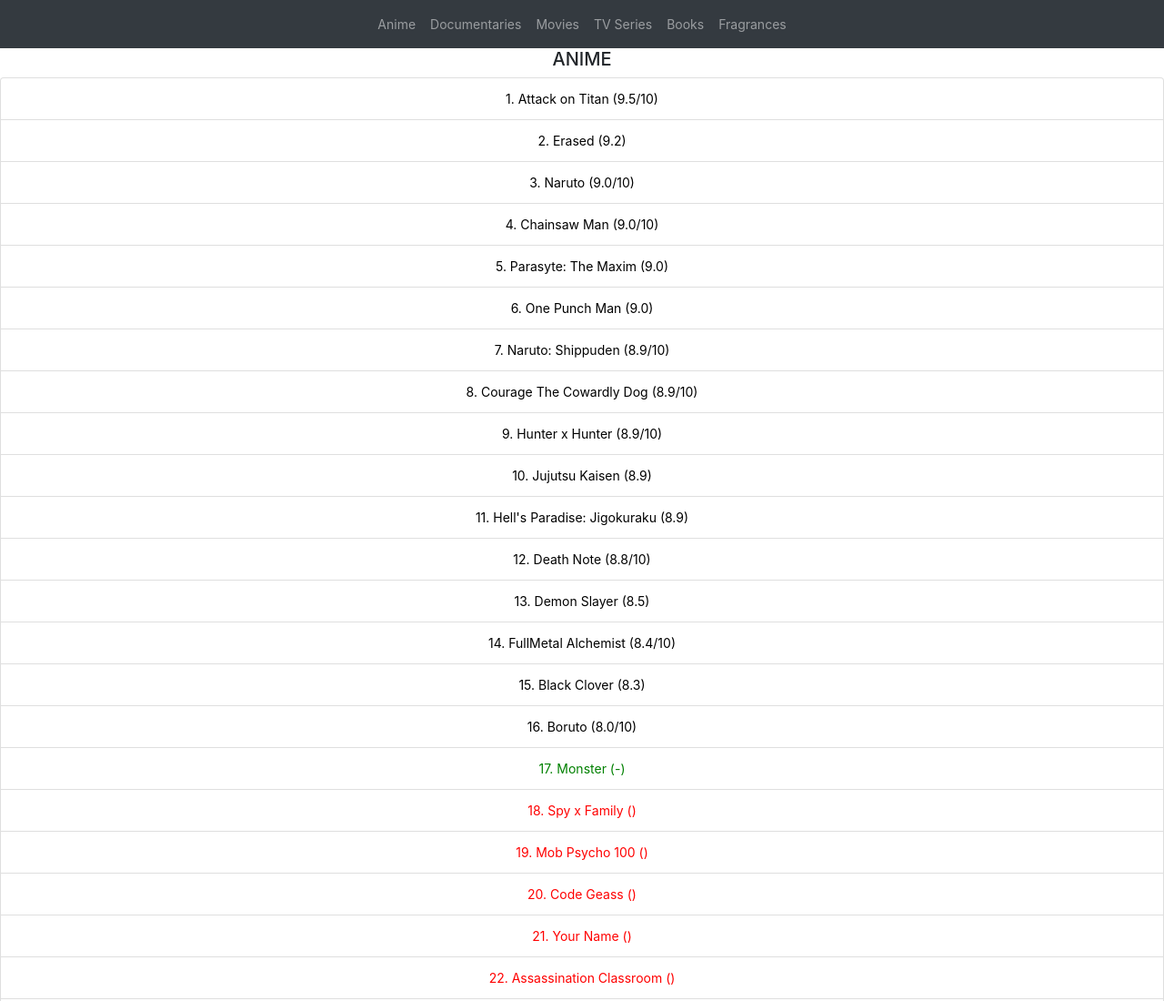
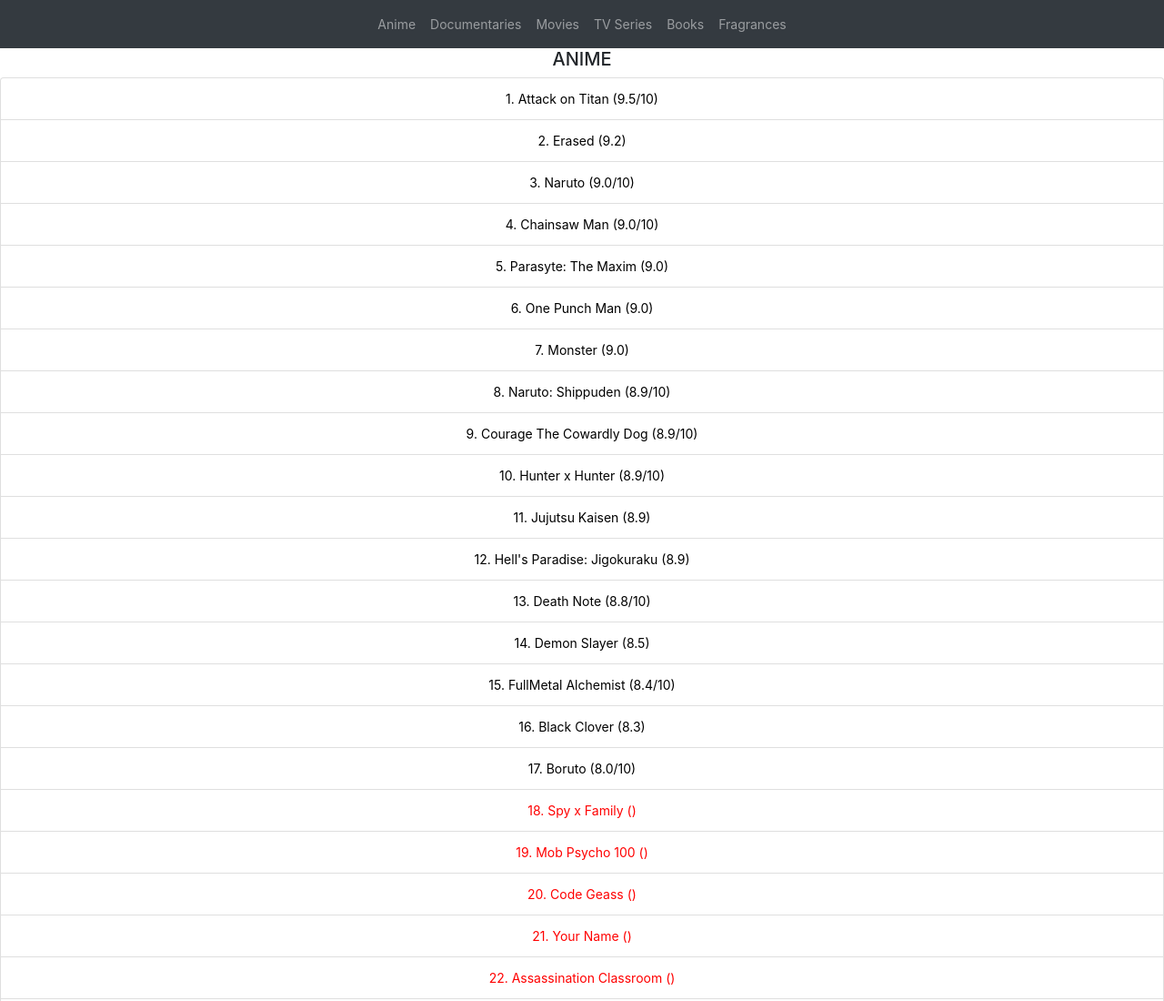
Before and after one commit to anandman03/susanoo, a plain HTML site: page index.html in a window 1280 px wide. Shown: the top 1100 px of the page at 91% size. Drawn offline with nearby package versions, Linux system fonts and the light colour scheme.

Commit message:
update movie & anime list

```diff
--- a/index.html
+++ b/index.html
@@ -414,6 +414,14 @@ const content = {
             "rating": "8.8"
         },
         {
+            "title": "A Quiet Place I",
+            "rating": "8.3"
+        },
+        {
+            "title": "A Quiet Place II",
+            "rating": "8.4"
+        },
+        {
             "title": "The Pianist",
             "rating": ""
         },
@@ -757,7 +765,7 @@ const content = {
         },
         {
             "title": "Monster",
-            "rating": "-"
+            "rating": "9.0"
         },
         {
             "title": "Spy x Family",
```
